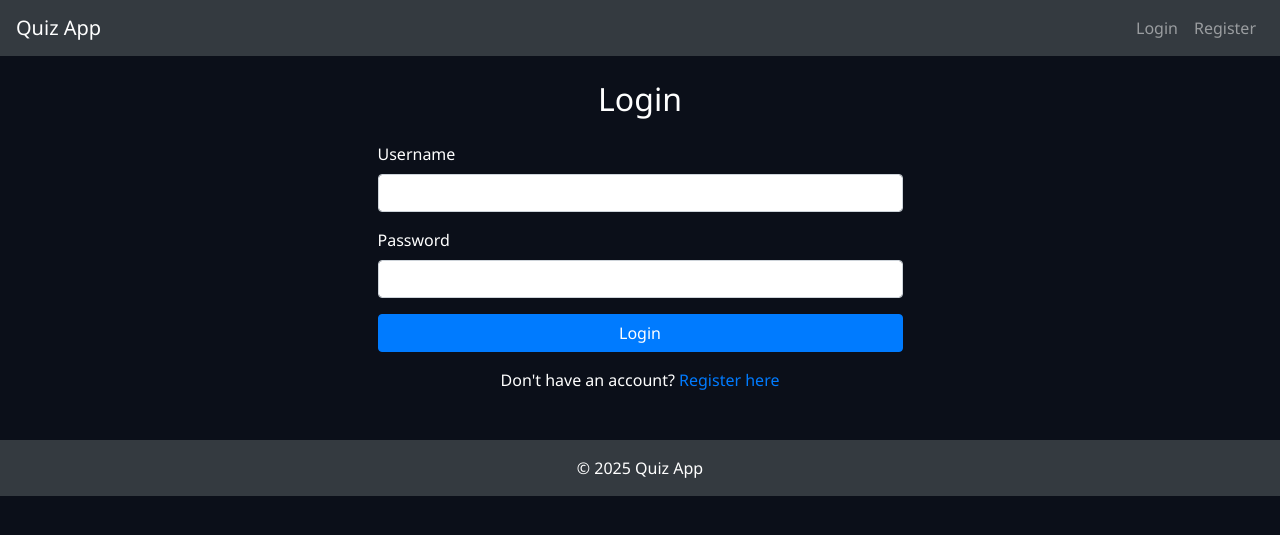
After one commit to SamShri16/quiz-app, a Django app: page /login/ in a window 1280 px wide. The commit adds this page. Shown: the top 535 px of the page. Run offline with Django 5.2, Linux system fonts and the light colour scheme; some libraries are stand-ins or nearby versions.

Commit message:
Login and logout system implemented.

```diff
--- a/core/views.py
+++ b/core/views.py
@@ -2,6 +2,8 @@ from django.shortcuts import render, redirect
 from django.contrib.auth.models import User
 from django.contrib import messages
 from django.contrib.auth.hashers import make_password
+from django.contrib.auth import authenticate, login , logout
+from django.contrib.auth.decorators import login_required
 
 
 def home(request):
@@ -36,6 +38,29 @@ def register(request):
         )
 
         messages.success(request, "Account created successfully. Please login.")
-        return redirect('register')   # ✅ TEMP FIX (no login yet)
+        return redirect('register')
 
     return render(request, 'core/register.html')
+
+def login_view(request):
+    if request.method == 'POST':
+        username = request.POST['username']
+        password = request.POST['password']
+
+        user = authenticate(request, username=username, password=password)
+
+        if user is not None:
+            login(request, user)
+            messages.succcess(request, f'Welcome {username}!')
+            return redirect('home')
+        else:
+            messages.error(request, "Invalid username or password.")
+            return redirect('login')
+
+    return render(request, 'core/login.html')
+
+@login_required
+def logout_view(request):
+    logout(request)
+    messages.success(request, "You have been logged out.")
+    return redirect('home')
--- a/quiz_project/settings.py
+++ b/quiz_project/settings.py
@@ -122,3 +122,5 @@ STATIC_URL = '/static/'
 STATICFILES_DIRS = [
     os.path.join(BASE_DIR, 'static')
 ]
+
+LOGIN_URL = '/login/'
--- a/quiz_project/urls.py
+++ b/quiz_project/urls.py
@@ -22,4 +22,7 @@ urlpatterns = [
     path('admin/', admin.site.urls),
     path('', views.home, name='home'),
     path('register/', views.register, name='register'),
+    path('login/', views.login_view, name='login'),
+    path('logout/', views.logout_view, name='logout'),
+
 ]
--- a/templates/core/base.html
+++ b/templates/core/base.html
@@ -5,29 +5,41 @@
     <meta charset="UTF-8">
     <title>Quiz App</title>
 
-    <!-- ✅ Bootstrap 4 CDN (FIXED) -->
+    <!--  Bootstrap 4 CDN (FIXED) -->
     <link rel="stylesheet"
           href="https://stackpath.bootstrapcdn.com/bootstrap/4.5.2/css/bootstrap.min.css">
 
-    <!-- ✅ Custom CSS -->
+    <!--  Custom CSS -->
     <link rel="stylesheet" href="{% static 'css/style.css' %}">
 </head>
 
 <body>
 
-<!-- ✅ Navbar -->
+<!-- Navbar -->
 <nav class="navbar navbar-expand-lg navbar-dark bg-dark">
-    <a class="navbar-brand" href="{% url 'home' %}">Quiz App</a>
-    <div class="collapse navbar-collapse">
-        <ul class="navbar-nav ml-auto">
-            <li class="nav-item"><a class="nav-link" href="#">Categories</a></li>
-            <li class="nav-item"><a class="nav-link" href="#">Login</a></li>
-            <li class="nav-item"><a class="nav-link" href="{% url 'register' %}">Register</a></li>
-        </ul>
-    </div>
+  <a class="navbar-brand" href="{% url 'home' %}">Quiz App</a>
+  <button class="navbar-toggler" type="button" data-toggle="collapse" data-target="#navbarNav">
+      <span class="navbar-toggler-icon"></span>
+  </button>
+  <div class="collapse navbar-collapse" id="navbarNav">
+      <ul class="navbar-nav ml-auto">
+          {% if user.is_authenticated %}
+              <li class="nav-item">
+                  <a class="nav-link">Hello, {{ user.username }}</a>
+              </li>
+              <li class="nav-item">
+                  <a class="nav-link" href="{% url 'logout' %}">Logout</a>
+              </li>
+          {% else %}
+              <li class="nav-item"><a class="nav-link" href="{% url 'login' %}">Login</a></li>
+              <li class="nav-item"><a class="nav-link" href="{% url 'register' %}">Register</a></li>
+          {% endif %}
+      </ul>
+  </div>
 </nav>
 
-<!-- ✅ Messages -->
+
+<!--  Messages -->
 {% if messages %}
 <div class="container mt-2">
     {% for message in messages %}
@@ -47,7 +59,7 @@
     © 2025 Quiz App
 </footer>
 
-<!-- ✅ JS (IMPORTANT for Bootstrap) -->
+<!--  JS (IMPORTANT for Bootstrap) -->
 <script src="https://code.jquery.com/jquery-3.5.1.slim.min.js"></script>
 <script src="https://cdn.jsdelivr.net/npm/bootstrap@4.5.2/dist/js/bootstrap.bundle.min.js"></script>
 
--- /dev/null
+++ b/templates/core/login.html
@@ -0,0 +1,35 @@
+{% extends 'core/base.html' %}
+{% load static %}
+
+{% block content %}
+<div class="container">
+    <div class="row justify-content-center">
+        <div class="col-md-6">
+
+            <h2 class="mb-4 text-center">Login</h2>
+
+            {% for message in messages %}
+                <div class="alert alert-{{ message.tags }}">{{ message }}</div>
+            {% endfor %}
+
+            <form method="POST">
+                {% csrf_token %}
+                <div class="form-group">
+                    <label>Username</label>
+                    <input type="text" name="username" required class="form-control">
+                </div>
+                <div class="form-group">
+                    <label>Password</label>
+                    <input type="password" name="password" required class="form-control">
+                </div>
+                <button type="submit" class="btn btn-primary btn-block">Login</button>
+            </form>
+
+            <div class="text-center mt-3">
+                Don't have an account? <a href="{% url 'register' %}">Register here</a>
+            </div>
+
+        </div>
+    </div>
+</div>
+{% endblock %}
```
